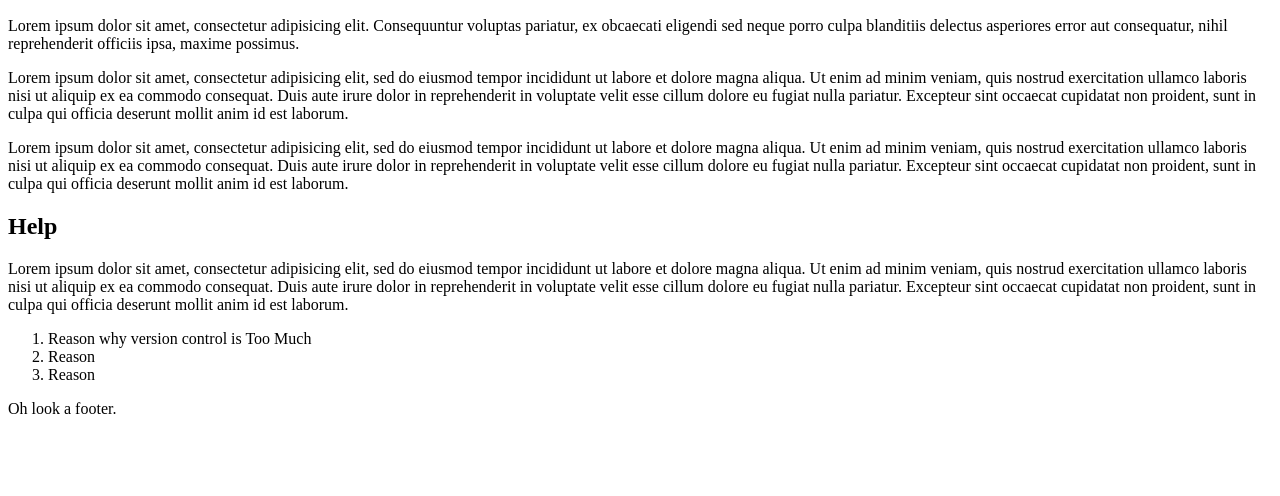
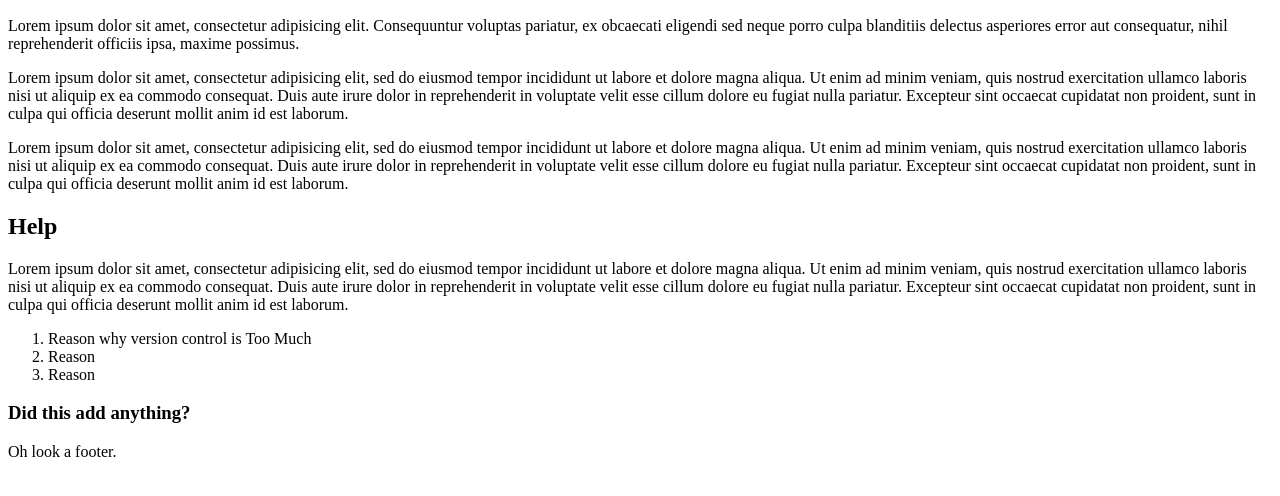
Before and after one commit to alasaave/my-awesome-project, a plain HTML site: page index.html in a window 1280 px wide. Shown: the part 110-606 px from the top of the page. Drawn offline with Linux system fonts and the light colour scheme.

Commit message:
Added h3 to check for merge

```diff
--- a/index.html
+++ b/index.html
@@ -27,6 +27,8 @@
 
   </aside>
 
+  <h3>Did this add anything?</h3>
+
   <footer>Oh look a footer.</footer>
 
   <script src="js/main.js"></script>
```
